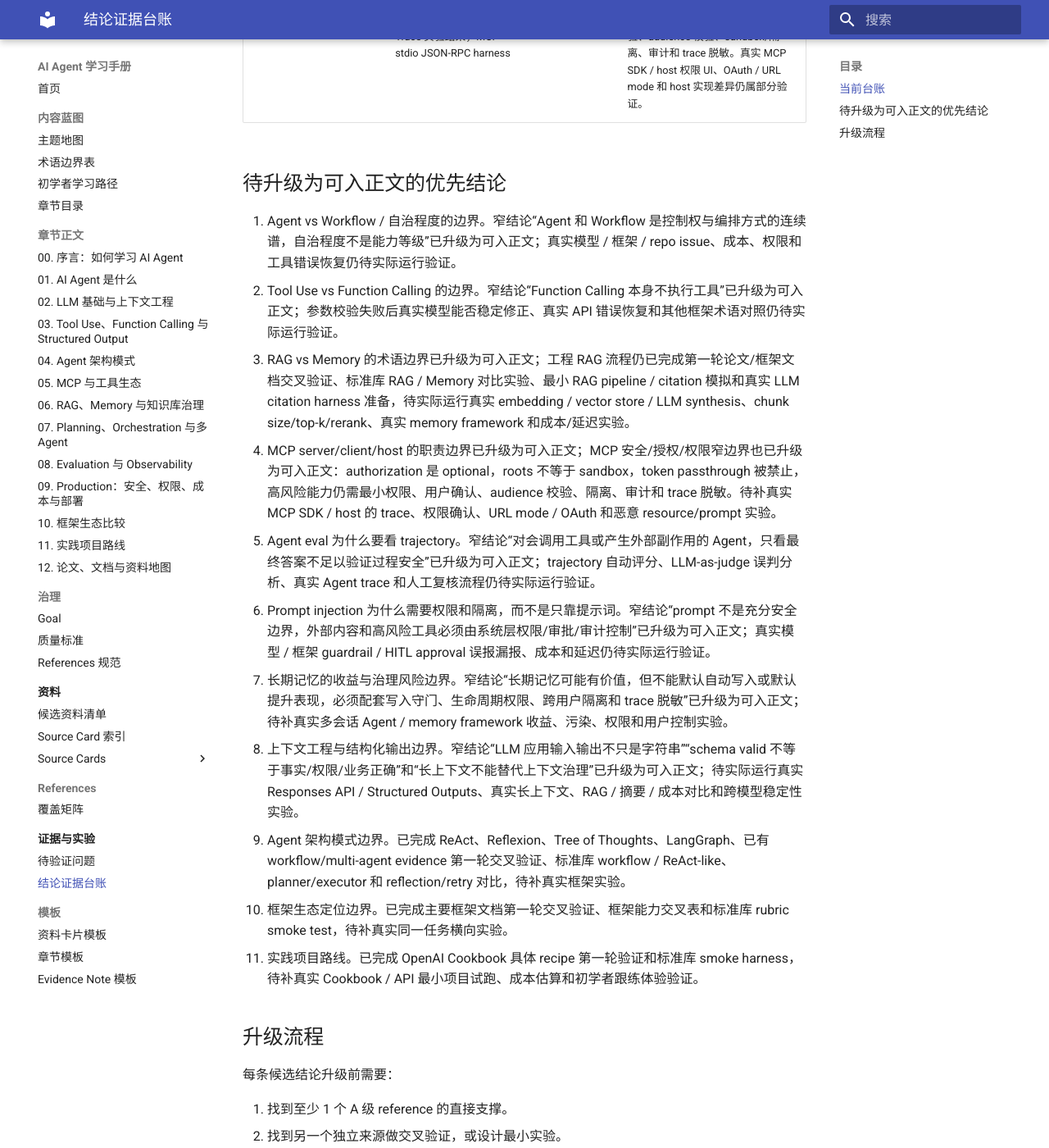
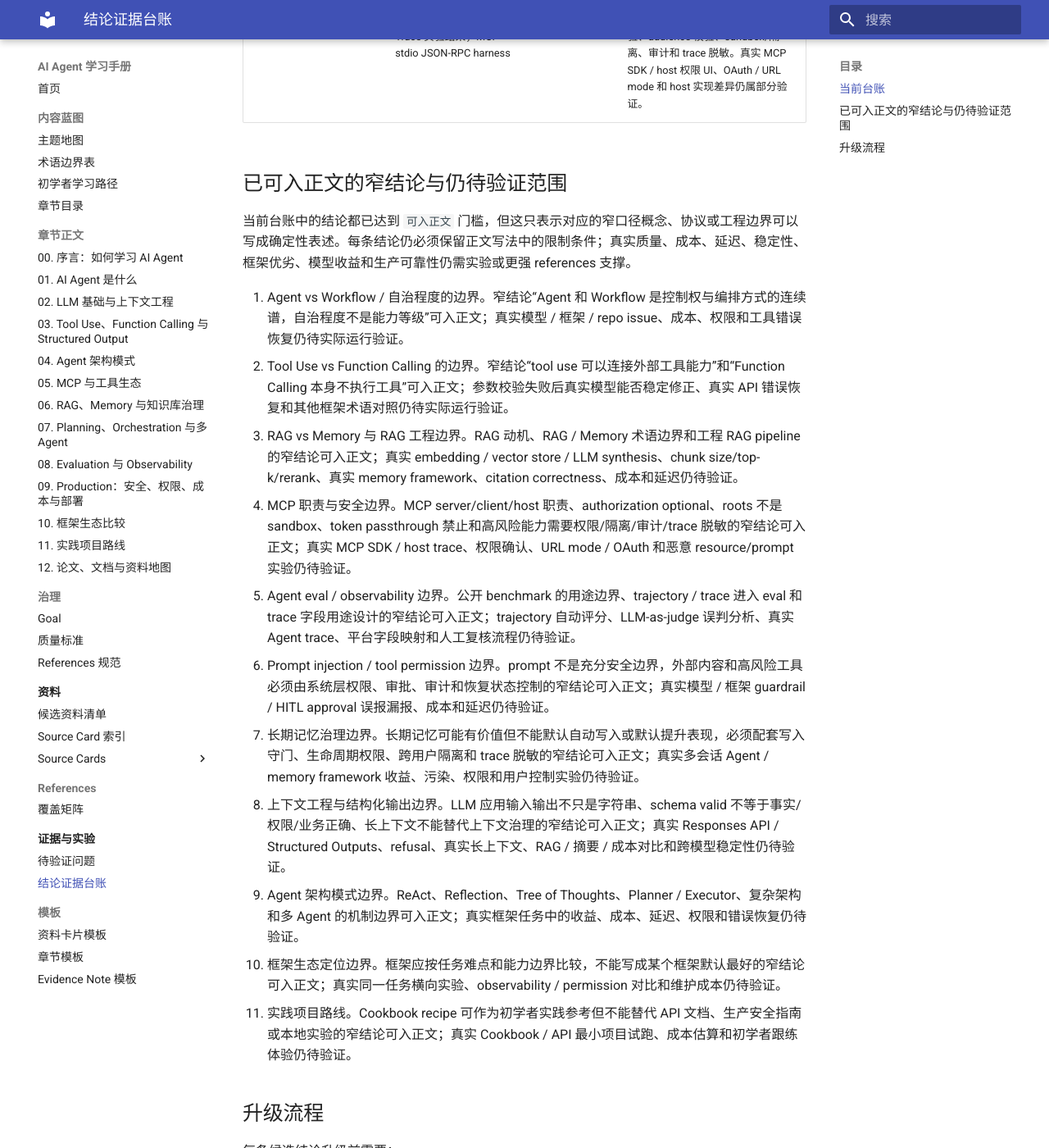
Before and after one commit to AmazingCaddy/readings-ai-agent, an MkDocs documentation site: the page built from docs/evidence/claim-ledger.md, in a window 1280 px wide and 1400 px high, scrolled down 6026 px. Shown: the whole window at 82% size. Built offline with MkDocs 1.6.1 and Material for MkDocs 9.7.7, drawn with Linux system fonts in a browser that asks for light colours.

Commit message:
Clarify remaining validation scope

```diff
--- a/docs/evidence/claim-ledger.md
+++ b/docs/evidence/claim-ledger.md
@@ -40,19 +40,21 @@
 | MCP 是连接工具和上下文能力的协议，不是 Agent 框架本身。 | MCP official docs；MCP servers repo；Evidence Note: MCP Host / Client / Server 职责边界；MCP 最小 Trace 实验结果；MCP stdio JSON-RPC harness | 可入正文 | 可作为第 05 章确定性职责边界写入正文；官方文档直接支撑 context exchange protocol、host/client/server 职责和 scope 边界。真实 MCP SDK / host 的权限呈现、approval UI、OAuth 和恶意 resource/prompt 行为仍属部分验证。 |
 | MCP 标准化了工具、资源、提示、授权、roots、elicitation 和 sampling 等协议能力，但安全不是协议接入后自动完成。 | MCP official docs；MCP Security Best Practices；Evidence Note: MCP 安全、授权与权限边界；Production permission evidence；MCP 最小 Trace 实验结果；MCP stdio JSON-RPC harness | 可入正文 | 可作为第 05/09 章确定性安全边界写入正文；authorization 是 optional，roots 不等于 sandbox，token passthrough 被禁止，高风险 tools/resources/prompts 仍需要最小权限、用户确认、输入输出校验、audience 校验、sandbox/隔离、审计和 trace 脱敏。真实 MCP SDK / host 权限 UI、OAuth / URL mode 和 host 实现差异仍属部分验证。 |
 
-## 待升级为可入正文的优先结论
+## 已可入正文的窄结论与仍待验证范围
 
-1. Agent vs Workflow / 自治程度的边界。窄结论“Agent 和 Workflow 是控制权与编排方式的连续谱，自治程度不是能力等级”已升级为可入正文；真实模型 / 框架 / repo issue、成本、权限和工具错误恢复仍待实际运行验证。
-2. Tool Use vs Function Calling 的边界。窄结论“Function Calling 本身不执行工具”已升级为可入正文；参数校验失败后真实模型能否稳定修正、真实 API 错误恢复和其他框架术语对照仍待实际运行验证。
-3. RAG vs Memory 的术语边界已升级为可入正文；工程 RAG 流程仍已完成第一轮论文/框架文档交叉验证、标准库 RAG / Memory 对比实验、最小 RAG pipeline / citation 模拟和真实 LLM citation harness 准备，待实际运行真实 embedding / vector store / LLM synthesis、chunk size/top-k/rerank、真实 memory framework 和成本/延迟实验。
-4. MCP server/client/host 的职责边界已升级为可入正文；MCP 安全/授权/权限窄边界也已升级为可入正文：authorization 是 optional，roots 不等于 sandbox，token passthrough 被禁止，高风险能力仍需最小权限、用户确认、audience 校验、隔离、审计和 trace 脱敏。待补真实 MCP SDK / host 的 trace、权限确认、URL mode / OAuth 和恶意 resource/prompt 实验。
-5. Agent eval 为什么要看 trajectory。窄结论“对会调用工具或产生外部副作用的 Agent，只看最终答案不足以验证过程安全”已升级为可入正文；trajectory 自动评分、LLM-as-judge 误判分析、真实 Agent trace 和人工复核流程仍待实际运行验证。
-6. Prompt injection 为什么需要权限和隔离，而不是只靠提示词。窄结论“prompt 不是充分安全边界，外部内容和高风险工具必须由系统层权限/审批/审计控制”已升级为可入正文；真实模型 / 框架 guardrail / HITL approval 误报漏报、成本和延迟仍待实际运行验证。
-7. 长期记忆的收益与治理风险边界。窄结论“长期记忆可能有价值，但不能默认自动写入或默认提升表现，必须配套写入守门、生命周期权限、跨用户隔离和 trace 脱敏”已升级为可入正文；待补真实多会话 Agent / memory framework 收益、污染、权限和用户控制实验。
-8. 上下文工程与结构化输出边界。窄结论“LLM 应用输入输出不只是字符串”“schema valid 不等于事实/权限/业务正确”和“长上下文不能替代上下文治理”已升级为可入正文；待实际运行真实 Responses API / Structured Outputs、真实长上下文、RAG / 摘要 / 成本对比和跨模型稳定性实验。
-9. Agent 架构模式边界。已完成 ReAct、Reflexion、Tree of Thoughts、LangGraph、已有 workflow/multi-agent evidence 第一轮交叉验证、标准库 workflow / ReAct-like、planner/executor 和 reflection/retry 对比，待补真实框架实验。
-10. 框架生态定位边界。已完成主要框架文档第一轮交叉验证、框架能力交叉表和标准库 rubric smoke test，待补真实同一任务横向实验。
-11. 实践项目路线。已完成 OpenAI Cookbook 具体 recipe 第一轮验证和标准库 smoke harness，待补真实 Cookbook / API 最小项目试跑、成本估算和初学者跟练体验验证。
+当前台账中的结论都已达到 `可入正文` 门槛，但这只表示对应的窄口径概念、协议或工程边界可以写成确定性表述。每条结论仍必须保留正文写法中的限制条件；真实质量、成本、延迟、稳定性、框架优劣、模型收益和生产可靠性仍需实验或更强 references 支撑。
+
+1. Agent vs Workflow / 自治程度的边界。窄结论“Agent 和 Workflow 是控制权与编排方式的连续谱，自治程度不是能力等级”可入正文；真实模型 / 框架 / repo issue、成本、权限和工具错误恢复仍待实际运行验证。
+2. Tool Use vs Function Calling 的边界。窄结论“tool use 可以连接外部工具能力”和“Function Calling 本身不执行工具”可入正文；参数校验失败后真实模型能否稳定修正、真实 API 错误恢复和其他框架术语对照仍待实际运行验证。
+3. RAG vs Memory 与 RAG 工程边界。RAG 动机、RAG / Memory 术语边界和工程 RAG pipeline 的窄结论可入正文；真实 embedding / vector store / LLM synthesis、chunk size/top-k/rerank、真实 memory framework、citation correctness、成本和延迟仍待验证。
+4. MCP 职责与安全边界。MCP server/client/host 职责、authorization optional、roots 不是 sandbox、token passthrough 禁止和高风险能力需要权限/隔离/审计/trace 脱敏的窄结论可入正文；真实 MCP SDK / host trace、权限确认、URL mode / OAuth 和恶意 resource/prompt 实验仍待验证。
+5. Agent eval / observability 边界。公开 benchmark 的用途边界、trajectory / trace 进入 eval 和 trace 字段用途设计的窄结论可入正文；trajectory 自动评分、LLM-as-judge 误判分析、真实 Agent trace、平台字段映射和人工复核流程仍待验证。
+6. Prompt injection / tool permission 边界。prompt 不是充分安全边界，外部内容和高风险工具必须由系统层权限、审批、审计和恢复状态控制的窄结论可入正文；真实模型 / 框架 guardrail / HITL approval 误报漏报、成本和延迟仍待验证。
+7. 长期记忆治理边界。长期记忆可能有价值但不能默认自动写入或默认提升表现，必须配套写入守门、生命周期权限、跨用户隔离和 trace 脱敏的窄结论可入正文；真实多会话 Agent / memory framework 收益、污染、权限和用户控制实验仍待验证。
+8. 上下文工程与结构化输出边界。LLM 应用输入输出不只是字符串、schema valid 不等于事实/权限/业务正确、长上下文不能替代上下文治理的窄结论可入正文；真实 Responses API / Structured Outputs、refusal、真实长上下文、RAG / 摘要 / 成本对比和跨模型稳定性仍待验证。
+9. Agent 架构模式边界。ReAct、Reflection、Tree of Thoughts、Planner / Executor、复杂架构和多 Agent 的机制边界可入正文；真实框架任务中的收益、成本、延迟、权限和错误恢复仍待验证。
+10. 框架生态定位边界。框架应按任务难点和能力边界比较，不能写成某个框架默认最好的窄结论可入正文；真实同一任务横向实验、observability / permission 对比和维护成本仍待验证。
+11. 实践项目路线。Cookbook recipe 可作为初学者实践参考但不能替代 API 文档、生产安全指南或本地实验的窄结论可入正文；真实 Cookbook / API 最小项目试跑、成本估算和初学者跟练体验仍待验证。
 
 ## 升级流程
 
```
Also changed, not shown: docs/chapters/12-source-map.md (+1 -1 lines), docs/local/summaries/2026-07-11-ai-agent-handbook.md (+3 -2 lines), docs/references/coverage-matrix.md (+2 -0 lines).
